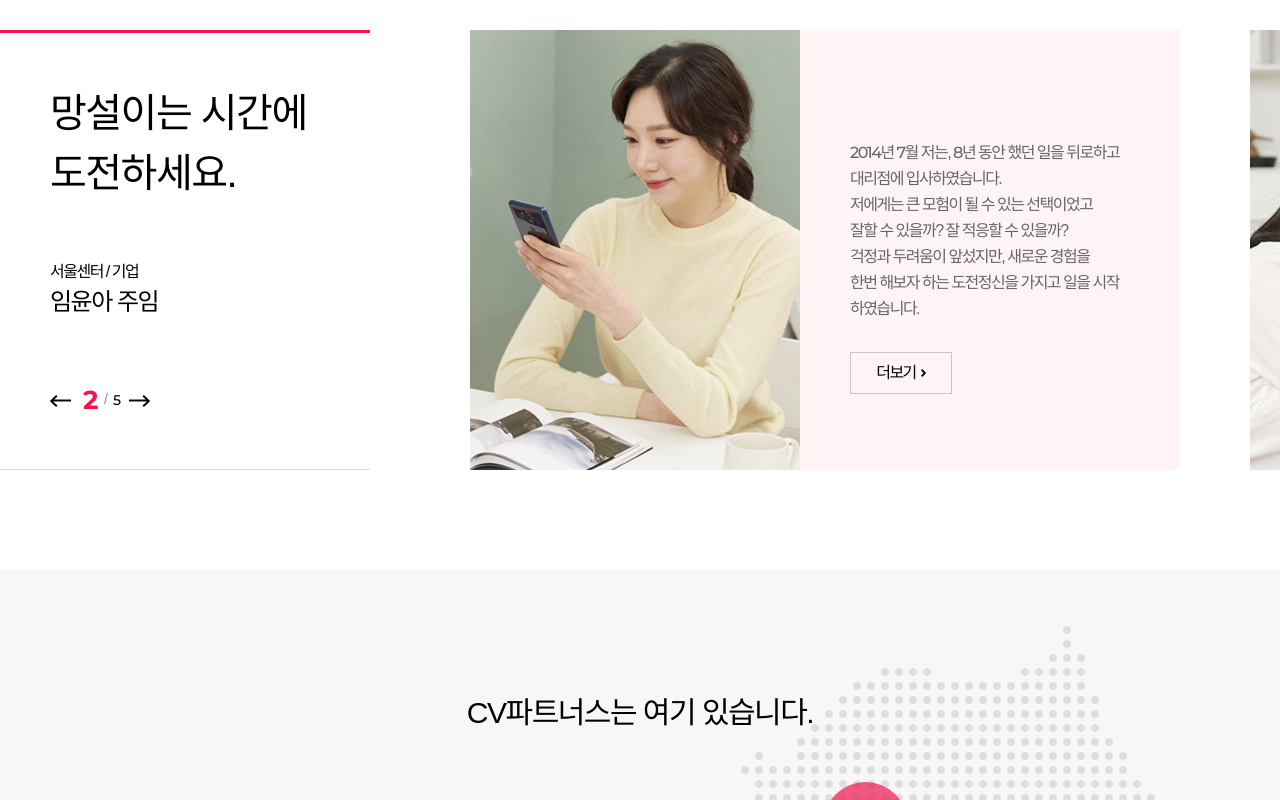
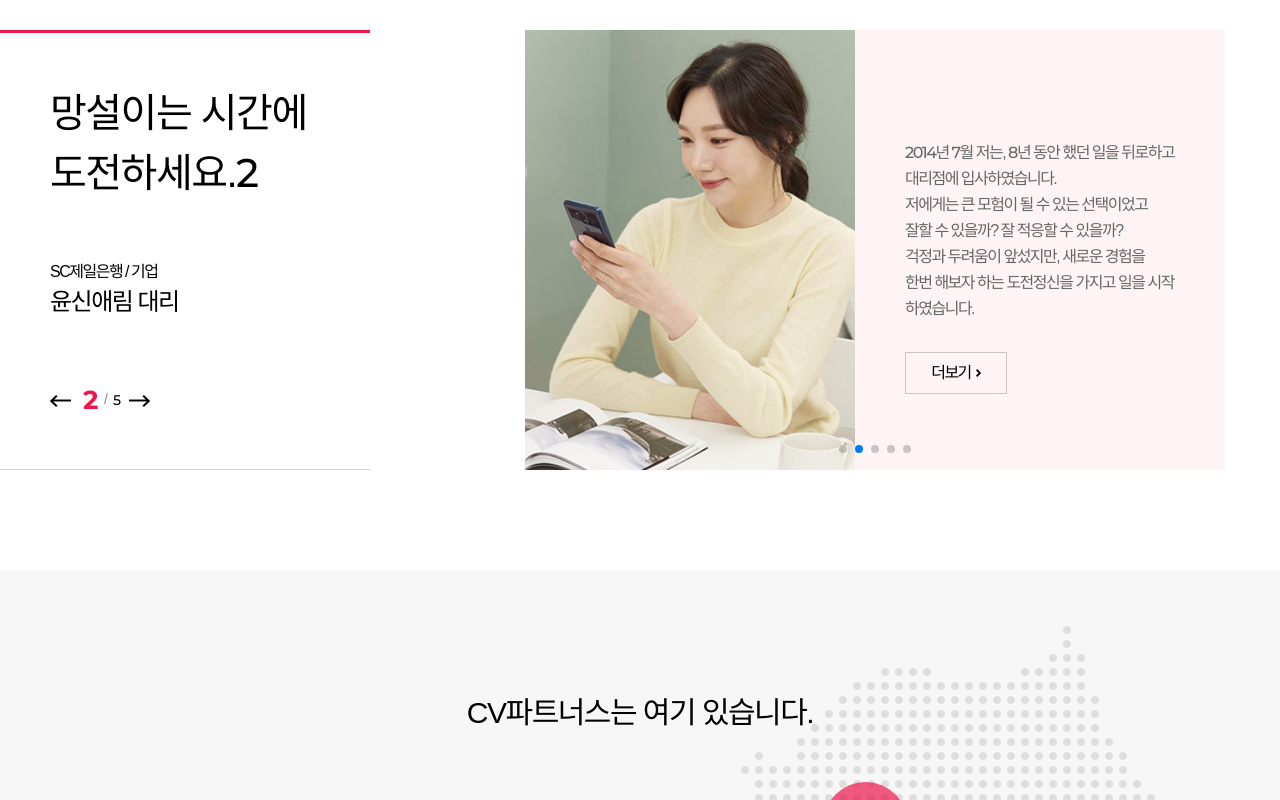
Before and after one commit to yoonshinaelim/cvpartners, a plain HTML site: page html/01_main.html in a window 1280 px wide. Both pictures are taken after a click on the link "next". Shown: the part 2573-3373 px from the top of the page. Drawn offline with Linux system fonts and the light colour scheme; a web font is replaced by a local one.

Commit message:
메인웹

```diff
--- a/css/layout.css
+++ b/css/layout.css
@@ -98,7 +98,7 @@
 
 .recruit_challenge_box{position:relative;height:440px;margin:100px 0;}
 .recruit_challenge_box .cont{overflow:hidden;max-width:1545px;width:100%;height:440px;position:absolute;right:0;transition:all .3s;}
-.recruit_challenge_box .info_box{width:370px;border-top:3px solid #ed174d;border-bottom:1px solid #d8d8d8;height:440px;float:left;margin-right:100px;}
+.recruit_challenge_box .info_box{width:370px;border-top:3px solid #ed174d;border-bottom:1px solid #d8d8d8;height:440px;float:left;margin-right:100px;transition:all .3s;}
 .recruit_challenge_box .info_box .txt{font-size:40px;margin-top:50px;padding:0 50px;}
 .recruit_challenge_box .info_box .bot{position:absolute;bottom:150px;}
 .recruit_challenge_box .info_box .company{font-size:16px;padding:0 50px;display:block;}
@@ -110,14 +110,21 @@
 .recruit_challenge_box .info_box .fraction .btn_prev,.recruit_challenge_box .info_box .fraction .btn_next{font-size:0;color:transparent;vertical-align:middle;}
 .recruit_challenge_box .info_box .fraction .btn_prev{display:inline-block;width:21px;height:12px;background:url(../images/contents/btn_recruit_prev.png) no-repeat 0 0;margin-right:5px;}
 .recruit_challenge_box .info_box .fraction .btn_next{display:inline-block;width:21px;height:12px;background:url(../images/contents/btn_recruit_next.png) no-repeat 0 0;margin-left:5px;}
-.challengeSlider .swiper-slide{width:700px ;background:#fef4f6;}
-.challengeSlider{float:left;width:-webkit-calc(100% - 470px);width:calc(100% - 470px);padding-right:100px;}
+.swiper_box{float:left;width:-webkit-calc(100% - 470px);width:calc(100% - 470px);}
+.challengeSlider .swiper-wrapper{margin-left:-180px;}
+@media screen and (max-width:1500px){
+    .challengeSlider .swiper-wrapper{margin-left:0;}
+}
+.challengeSlider .swiper-slide{width:700px ;background:rgba(0,0,0,0.2);position:relative;transition:all .3s;}
+.challengeSlider .swiper-slide.swiper-slide-active{background:#fef4f6;transition:all .3s;}
+.challengeSlider .swiper-slide.swiper-slide-active .profile .img{background:transparent;}
+.challengeSlider .swiper-slide.swiper-slide-active .profile .img img{opacity:1;}
 .challengeSlider .swiper-slide .info{display:none;}
-.challengeSlider .swiper-slide .profile{width:700px;height:440px;}
-.challengeSlider .swiper-slide .profile .img{width:330px;height:440px;float:left;}
-.challengeSlider .swiper-slide .profile .img img{width:100%;height:100%;}
+.challengeSlider .swiper-slide .profile{width:700px;height:440px;position:relative;}
+.challengeSlider .swiper-slide .profile .img{width:330px;height:440px;float:left;background:#000;}
+.challengeSlider .swiper-slide .profile .img img{width:100%;height:100%;opacity:0.8;}
 .challengeSlider .swiper-slide .profile .txt_area{float:left;width:370px;}
-.challengeSlider .swiper-slide .profile .txt_area .txt{padding:110px 50px 0;color:#666;line-height:26px;font-size:16px;}
+.challengeSlider .swiper-slide .profile .txt_area .txt{padding:110px 50px 0;color:#666;line-height:26px;font-size:16px;overflow:hidden;display:-webkit-box;text-overflow:ellipsis;-webkit-line-clamp:7;-webkit-box-orient:vertical;}
 .challengeSlider .swiper-slide .profile .txt_area .btn{padding:0 50px;margin-top:30px;}
 .challengeSlider .swiper-slide .profile .txt_area .btn .btn_more{text-align:center;display:inline-block;width:100px;height:40px;line-height:40px;border:1px solid #cbc3c5;}
 .challengeSlider .swiper-slide .profile .txt_area .btn .btn_more span{display:inline-block;padding-right:10px;position:relative;}
@@ -180,6 +187,6 @@
 .footer .foot_info .family_link{width:180px;float:right;margin-left:40px;position:relative;}
 .footer .foot_info .family_link .btn{display:inline-block;width:100%;height:40px;border:1px solid #5c5c5c;text-align:center;text-align:center;box-sizing:border-box;}
 .footer .foot_info .family_link .btn span{position:relative;padding-right:30px;color:#888;line-height:40px;font-size:14px;}
-.footer .foot_info .family_link .btn span:after{content:'';display:inline-block;width:9px;height:5px;background:url(../images/contents/ico_select.png) no-repeat 0 0;position:absolute;right:0;top:50%;margin-top:=3px;}
+.footer .foot_info .family_link .btn span:after{content:'';display:inline-block;width:9px;height:5px;background:url(../images/contents/ico_select.png) no-repeat 0 0;position:absolute;right:0;top:50%;margin-top:-3px;}
 .footer .foot_info .family_link .list{width:100%;border:1px solid #5c5c5c;padding:20px;border-top:0;z-index:10;position:absolute;top:39px;left:0;background:#333;display:none;}
 .footer .foot_info .family_link .list li a{color:#888;font-size:14px;}
--- a/html/01_main.html
+++ b/html/01_main.html
@@ -271,13 +271,14 @@
             <div class="recruit_challenge_box">
                 <div class="cont">
                     <div class="info_box">
-                        <p class="txt">망설이는 시간에 도전하세요.</p>
+                        <p class="txt"></p>
                         <div class="bot">
-                            <span class="company">서울센터 / 기업</span>
-                            <span class="name">임윤아 주임</span>
+                            <span class="company"></span>
+                            <span class="name"></span>
                         </div>
-                        <div class="fraction"><a href="#none" class="btn_prev">prev</a><span class="count">1</span>/<span class="num">5</span><a href="#none" class="btn_next">next</a></div>
+                        <div class="fraction"><a href="#none" class="btn_prev">prev</a><span class="count"></span>/<span class="num"></span><a href="#none" class="btn_next">next</a></div>
                     </div>
+                    <div class="swiper_box">
                         <div class="swiper-container challengeSlider">
                             <div class="swiper-wrapper">
                                 <div class="swiper-slide">
@@ -351,7 +352,8 @@
                                     </div>
                                 </div>
                             </div>
-                        <div class=""></div>
+                            <div class="swiper-pagination"></div>
+                        </div>
                     </div>
                 </div>
             </div>
--- a/js/script.pub.js
+++ b/js/script.pub.js
@@ -48,25 +48,45 @@
             var $company = $challenge.find('.company');
             var $name = $challenge.find('.name');
             var challengeSlider = new Swiper('.challengeSlider', {
-                slidesPerView: '1',
+                slidesPerView: 'auto',
                 spaceBetween: 70,
+                centeredSlides: true,
+                pagination: {
+                    el: '.swiper-pagination',
+                    type: 'bullets',
+                },
                 on : {
                     init : function(swiper){
                         var num = swiper.slides.length;
+                        var $active = $('.challengeSlider .swiper-slide-active');
+                        var txt = $active.find('.info .txt').text();
+                        var company = $active.find('.info .company').text();
+                        var name = $active.find('.info .name').text();
                         $count.text(1);
                         $num.text(num);
+                        $txt.text(txt);
+                        $company.text(company);
+                        $name.text(name);
                     },
                     slideChange : function(swiper){
                         var idx = swiper.realIndex+1;
                         $count.text(idx);
-                        console.log(idx);
+                    },
+                    slideChangeTransitionStart :function(){
+                        var $active = $('.challengeSlider .swiper-slide-active');
+                        var txt = $active.find('.info .txt').text();
+                        var company = $active.find('.info .company').text();
+                        var name = $active.find('.info .name').text();
+                        $txt.text(txt);
+                        $company.text(company);
+                        $name.text(name);
                     }
                 }
               });
-            $('.recruit_challenge_box .btn_next').on('click',function(){
+              $challenge.find('.btn_next').on('click',function(){
                 challengeSlider.slideNext();
             });
-            $('.recruit_challenge_box .btn_prev').on('click',function(){
+            $challenge.find('.btn_prev').on('click',function(){
                 challengeSlider.slidePrev();
             });
         }
```
Also changed, not shown: images/contents/btn_scroll.png (added). Lines whose indentation alone changed are shown as unchanged.
